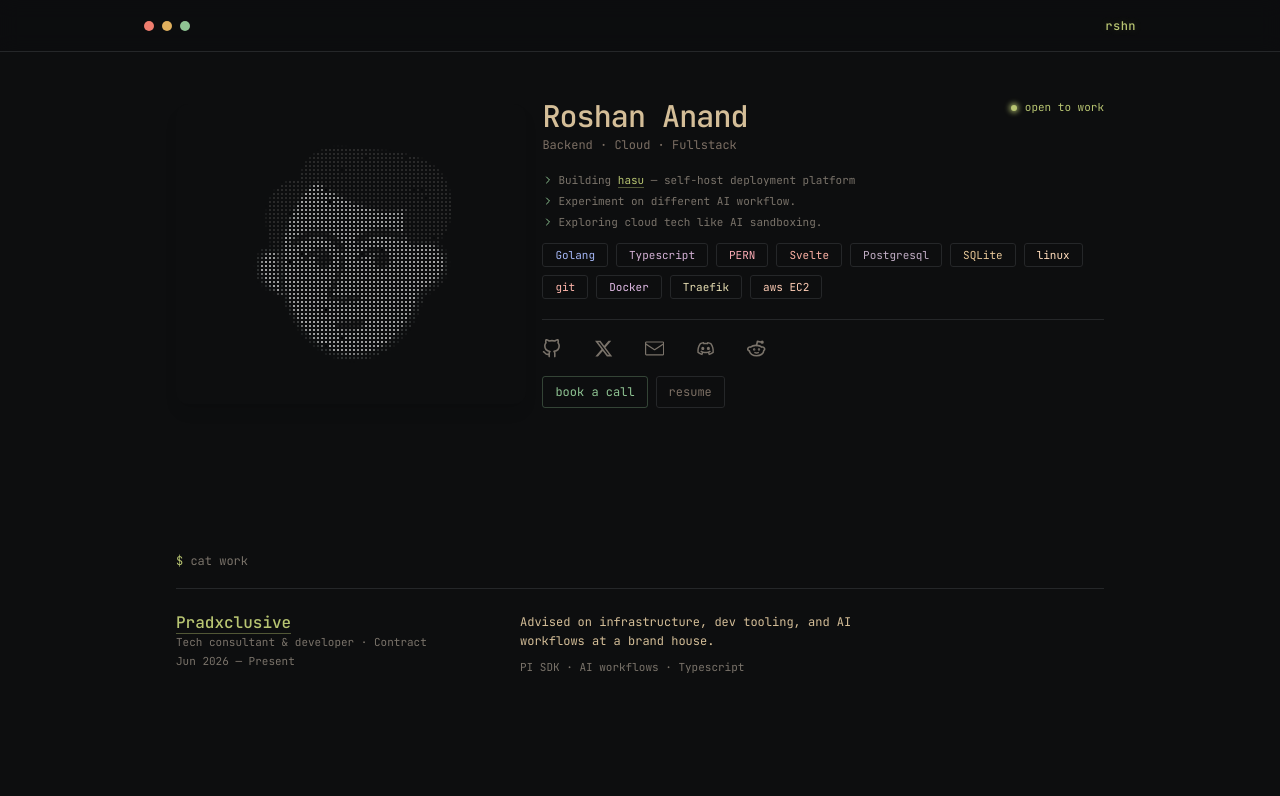
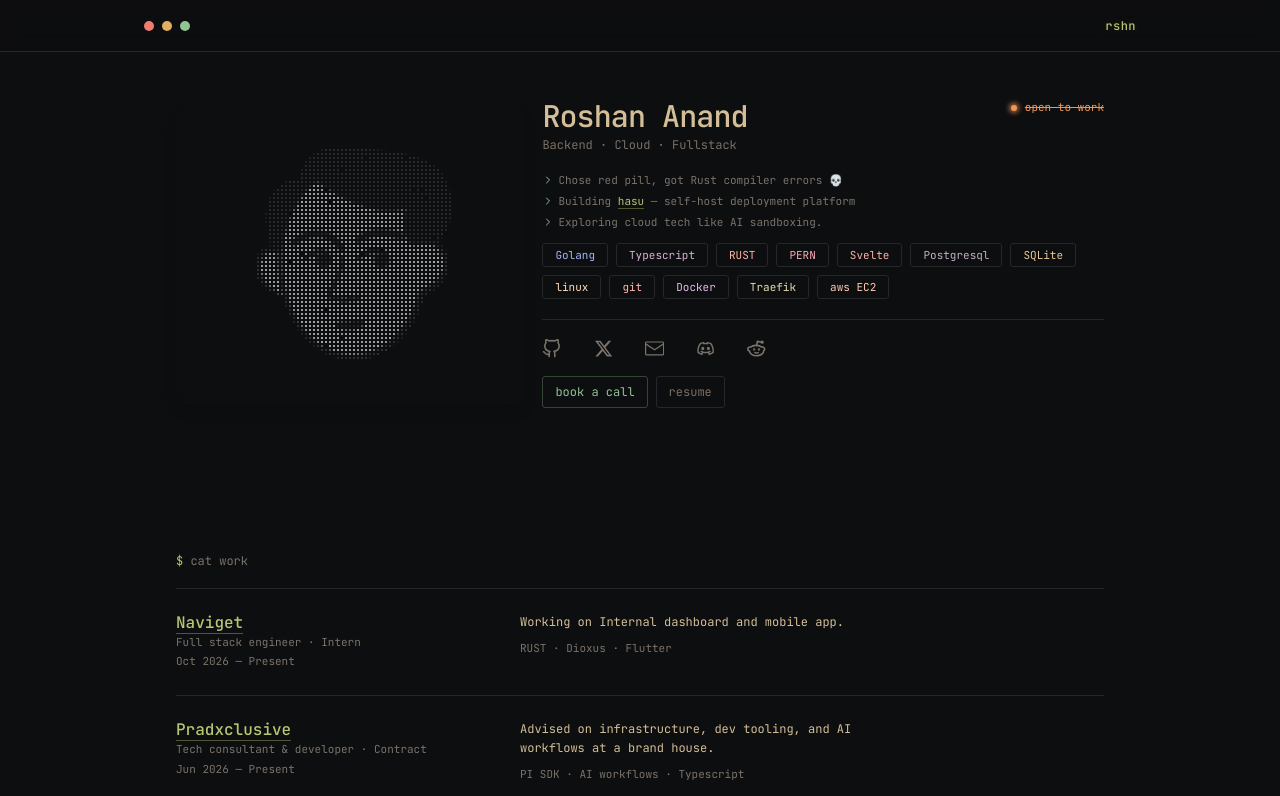
Before and after one commit to Roshan-anand/portfolio, a Next.js app: page / in a window 1280 px wide. Shown: the top 796 px of the page. Built offline with nearby package versions, Linux system fonts and the light colour scheme.

Commit message:
feat : refactor skills section

```diff
--- a/src/components/hero-split.tsx
+++ b/src/components/hero-split.tsx
@@ -26,15 +26,6 @@ export function HeroSplit() {
       style={{ "--i": 0 } as React.CSSProperties}
     >
       <figure className="hero__figure">
-        {/*<Image
-          className="hero__portrait"
-          src="/no-bg-profile.png"
-          alt="Roshan Anand"
-          width={720}
-          height={720}
-          priority
-          fetchPriority="high"
-        />*/}
         <PixelatedProfile />
       </figure>
       <div className="hero__identity">
@@ -44,8 +35,13 @@ export function HeroSplit() {
             <p className="hero__role">{profile.role}</p>
           </div>
           <div className="hero__status-block">
-            <p className="hero__status">{profile.status}</p>
-            {/*<p className="hero__status-sub">full-time · contract · intern</p>*/}
+            <p
+              className={`hero__status hero__status--${
+                profile.status ? "accent" : "orange hero__status--struck"
+              }`}
+            >
+              <span className="hero__status-text">open to work</span>
+            </p>
           </div>
         </div>
         <NowList items={profile.now} />
--- a/src/components/skill-chips.tsx
+++ b/src/components/skill-chips.tsx
@@ -1,4 +1,6 @@
 import type { CSSProperties } from "react";
+
+import type { Skill } from "@/lib/types";
 
 const TONES = [
   "red",
@@ -11,41 +13,25 @@ const TONES = [
   "ink",
 ] as const;
 
-// Official brand colors (hex), keyed by lowercased skill name. Any skill
-// without a brand mapping falls back to the tonal cycle below.
-const BRAND_COLORS: Record<string, string> = {
-  golang: "#00ADD8",
-  typescript: "#3178C6",
-  pern: "#D63384",
-  svelte: "#FF3E00",
-  sqlite: "#4CAF50",
-  postgresql: "#336791",
-  linux: "#FCC624",
-  git: "#F05032",
-  docker: "#2496ED",
-  traefik: "#24D1C7",
-  "aws ec2": "#FF9900",
-};
-
 type SkillChipsProps = {
-  skills: string[];
+  skills: Skill[];
 };
 
 export function SkillChips({ skills }: SkillChipsProps) {
   return (
     <ul className="chips">
       {skills.map((skill, i) => {
-        const brand = BRAND_COLORS[skill.toLowerCase()];
-        const tone = brand ? "" : `chip--${TONES[i % TONES.length]}`;
-        const light =
-          brand && skill.toLowerCase() === "golang" ? "chip--light" : "";
+        const tone = skill.color ? "" : `chip--${TONES[i % TONES.length]}`;
+        const light = skill.light ? "chip--light" : "";
         return (
           <li
-            key={skill}
+            key={skill.name}
             className={`chip ${tone} ${light}`.trim()}
-            style={brand ? ({ "--chip": brand } as CSSProperties) : undefined}
+            style={
+              skill.color ? ({ "--chip": skill.color } as CSSProperties) : undefined
+            }
           >
-            {skill}
+            {skill.name}
           </li>
         );
       })}
--- a/src/globals.css
+++ b/src/globals.css
@@ -234,13 +234,27 @@ img {
 }
 
 .hero__status {
+  --status: var(--color-accent);
   display: inline-flex;
   align-items: center;
   gap: var(--space-xs);
   margin-left: var(--space-md);
   font-size: var(--text-xs);
-  color: var(--color-accent);
+  color: var(--status);
   line-height: 1;
+}
+
+.hero__status--accent {
+  --status: var(--color-accent);
+}
+
+.hero__status--orange {
+  --status: var(--color-orange);
+}
+
+.hero__status--struck .hero__status-text {
+  text-decoration: line-through;
+  text-decoration-color: var(--status);
 }
 
 .hero__status-sub {
@@ -254,18 +268,18 @@ img {
   width: 6px;
   height: 6px;
   border-radius: 50%;
-  background: var(--color-accent);
-  box-shadow: 0 0 3px 1px color-mix(in srgb, var(--color-accent) 60%, transparent);
+  background: var(--status);
+  box-shadow: 0 0 3px 1px color-mix(in srgb, var(--status) 60%, transparent);
   animation: status-glow 2.4s ease-in-out infinite;
 }
 
 @keyframes status-glow {
   0%,
   100% {
-    box-shadow: 0 0 2px 1px color-mix(in srgb, var(--color-accent) 45%, transparent);
+    box-shadow: 0 0 2px 1px color-mix(in srgb, var(--status) 45%, transparent);
   }
   50% {
-    box-shadow: 0 0 5px 2px color-mix(in srgb, var(--color-accent) 70%, transparent);
+    box-shadow: 0 0 5px 2px color-mix(in srgb, var(--status) 70%, transparent);
   }
 }
 
--- a/src/lib/profile.ts
+++ b/src/lib/profile.ts
@@ -4,12 +4,8 @@ export const profile: Profile = {
   name: "Roshan Anand",
   handle: "rshn",
   role: "Backend · Cloud · Fullstack",
-  status: "open to work",
-  lede: "I ship backends, the boxes they run on, and the pages in front. On contract. Open to the next role.",
-  about:
-    "I write Go and TypeScript. PostgreSQL when it matters, SQLite when it doesn’t. Linux, Git, Docker, Traefik, EC2.",
+  status: false,
   calUrl: "https://cal.com/roshan-anand/30min",
-  email: "roshan4nand@gmail.com",
   resume: "https://dub.sh/rshn",
   socials: [
     {
@@ -33,16 +29,16 @@ export const profile: Profile = {
   now: [
     {
       spans: [
-        { text: "Building " },
-        { text: "hasu", href: "https://hasu.rshn.cloud" },
-        { text: " — self-host deployment platform" },
+        { text: "Chose red pill, got " },
+        { text: "Rust", hl: true },
+        { text: " compiler errors 💀" },
       ],
     },
     {
       spans: [
-        { text: "Experiment on different " },
-        { text: "AI workflow", hl: true },
-        { text: "." },
+        { text: "Building " },
+        { text: "hasu", href: "https://hasu.rshn.cloud" },
+        { text: " — self-host deployment platform" },
       ],
     },
     {
@@ -54,19 +50,29 @@ export const profile: Profile = {
     },
   ],
   skills: [
-    "Golang",
-    "Typescript",
-    "PERN",
-    "Svelte",
-    "Postgresql",
-    "SQLite",
-    "linux",
-    "git",
-    "Docker",
-    "Traefik",
-    "aws EC2",
+    { name: "Golang", color: "#00ADD8", light: true },
+    { name: "Typescript", color: "#3178C6" },
+    { name: "RUST", color: "#FF3E00" },
+    { name: "PERN", color: "#D63384" },
+    { name: "Svelte", color: "#FF3E00" },
+    { name: "Postgresql", color: "#336791" },
+    { name: "SQLite", color: "#4CAF50" },
+    { name: "linux", color: "#FCC624" },
+    { name: "git", color: "#F05032" },
+    { name: "Docker", color: "#2496ED" },
+    { name: "Traefik", color: "#24D1C7" },
+    { name: "aws EC2", color: "#FF9900" },
   ],
   work: [
+    {
+      org: "Naviget",
+      role: "Full stack engineer",
+      type: "Intern",
+      period: "Oct 2026 — Present",
+      href: "https://naviget.in",
+      summary: "Working on Internal dashboard and mobile app.",
+      tech: ["RUST", "Dioxus", "Flutter"],
+    },
     {
       org: "Pradxclusive",
       role: "Tech consultant & developer",
```
Also changed, not shown: src/lib/types.ts (+9 -9 lines).
